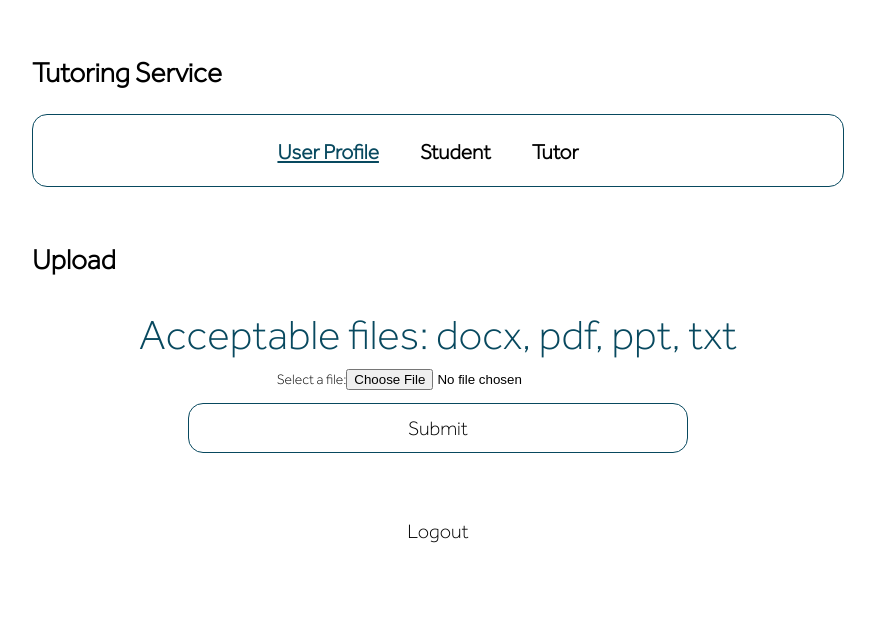
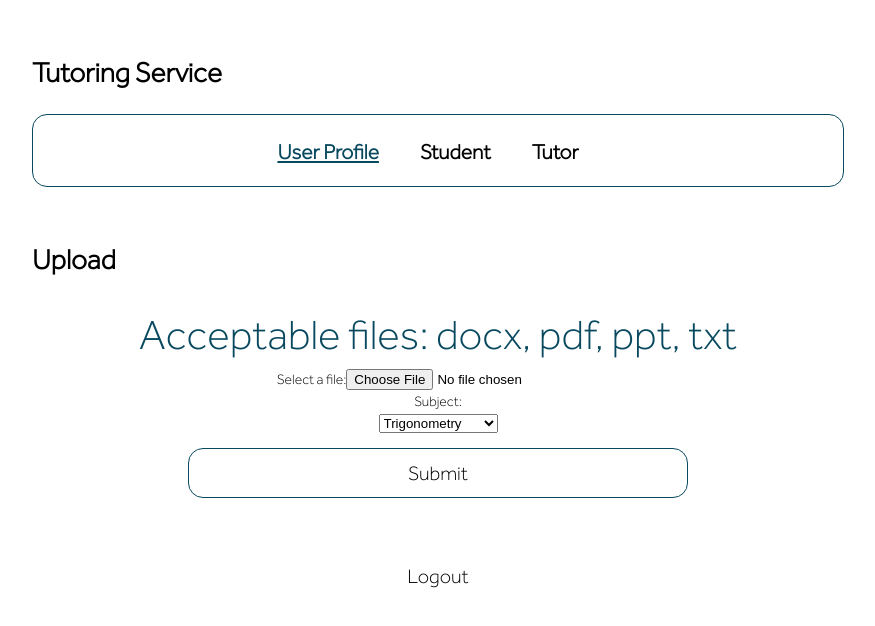
Before and after one commit to csantos1036/TutoringService, a Next.js app in the folder tutoring-service/: page /requests/upload in a window 1280 px wide. Shown: the top 626 px of the page, without its empty margins (202-1077 px from the left). Built offline with nearby package versions, Linux system fonts and the light colour scheme.

Commit message:
Add uploaded file to DB

```diff
--- a/tutoring-service/pages/requests/upload.js
+++ b/tutoring-service/pages/requests/upload.js
@@ -10,12 +10,16 @@ export default function Upload() {
     const acceptableFiles = ['docx', 'pdf', 'ppt', 'pptx', 'txt']
     const awardedPoints = 2
 
+
     const upload = (event) => {
         event.preventDefault()
         event.target[0].value = ''
+        const selectedSubject = event.target[1].value
+        event.target[1].value = "Trigonometry"
         let data = new FormData()
         data.append('userId', 1) // props.userId
         data.append('points', awardedPoints)
+        data.append('subject', selectedSubject)
         data.append('file', myfile)
         Axios.post('http://localhost:3001/upload', data, {
             headers: {
@@ -70,6 +74,37 @@ export default function Upload() {
                     <Form onSubmit={upload}>
                         <label htmlFor="myfile">Select a file:</label>
                         <input onChange={verifyFile} type="file" id="myfile" name="myfile" required/>
+                        <br/>
+                        <label> Subject:
+                            <br/>
+                            <select>
+                                <option value="Trigonometry" selected>
+                                    Trigonometry
+                                </option>
+                                <option value="Pre-calculus">
+                                    Pre-calculus
+                                </option>
+                                <option value="Algebra">
+                                    Algebra
+                                </option>
+                                <option value="Linear Algebra">
+                                    Linear Algebra
+                                </option>
+                                <option value="Health Sciences">
+                                    Health Sciences
+                                </option>
+                                <option value="Statistics">
+                                    Statistics
+                                </option>
+                                <option value="Chemistry">
+                                    Chemistry
+                                </option>
+                                <option value="Biology">
+                                    Biology
+                                </option>
+                            </select>
+                            <br/>
+                        </label>
                         <button type='submit' className="loginButton" variant="primary">
                             Submit
                         </button>
```
Also changed, not shown: 2 other files (tests, documents, lock files or other folders).
